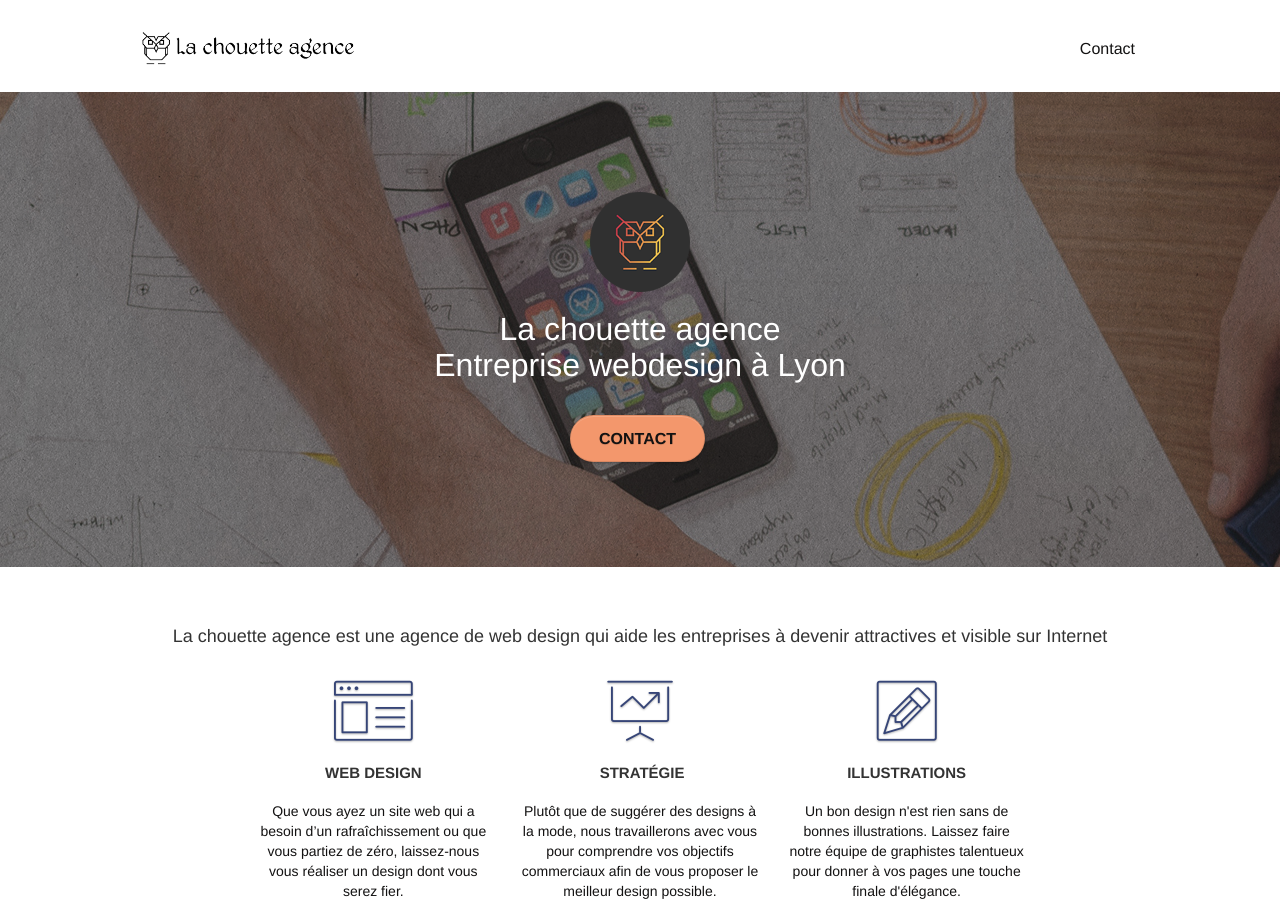
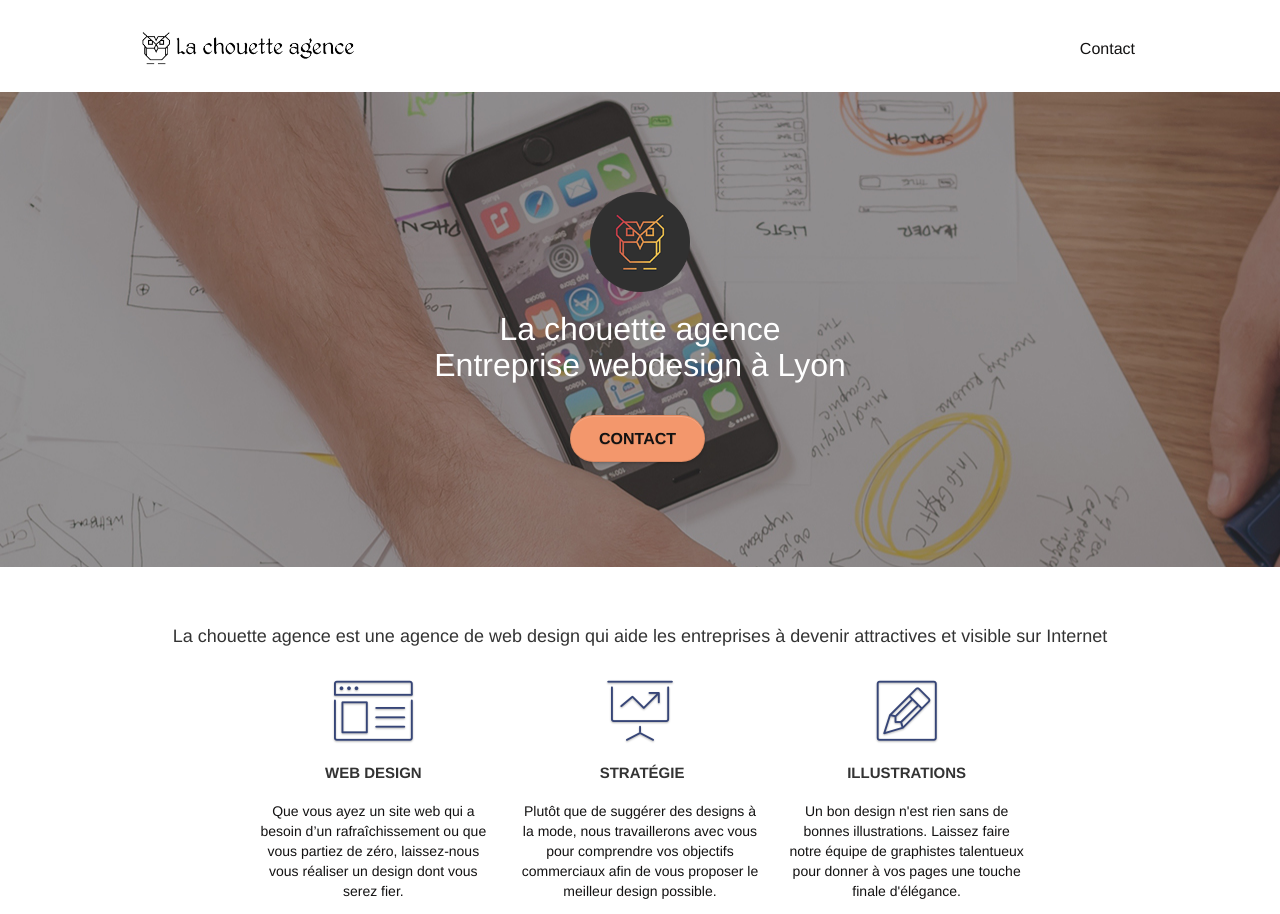
Before and after one commit to YlanRousseau/La-chouette-agence, a plain HTML site: page index.html in a window 1280 px wide. Shown: the top 914 px of the page. Drawn offline with Linux system fonts and the light colour scheme.

Commit message:
Supp background color ::before

```diff
--- a/style.css
+++ b/style.css
@@ -77,21 +77,6 @@ a:hover {
 
 .bg-t-edge {
     background: top no-repeat;
-}
-
-.bloc-bg-texture::before {
-    content: "";
-    background-size: 2px 2px;
-    position: absolute;
-    top: 0;
-    bottom: 0;
-    left: 0;
-    right: 0;
-}
-
-.texture-paper::before {
-    background: url("img/texture-paper.png");
-    background-size: 280px 280px;
 }
 
 .b-parallax {
```
